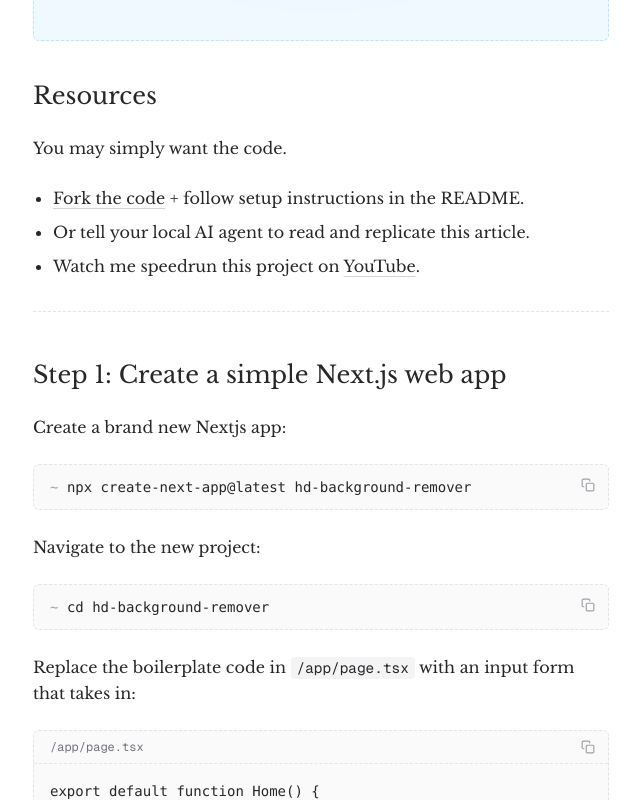
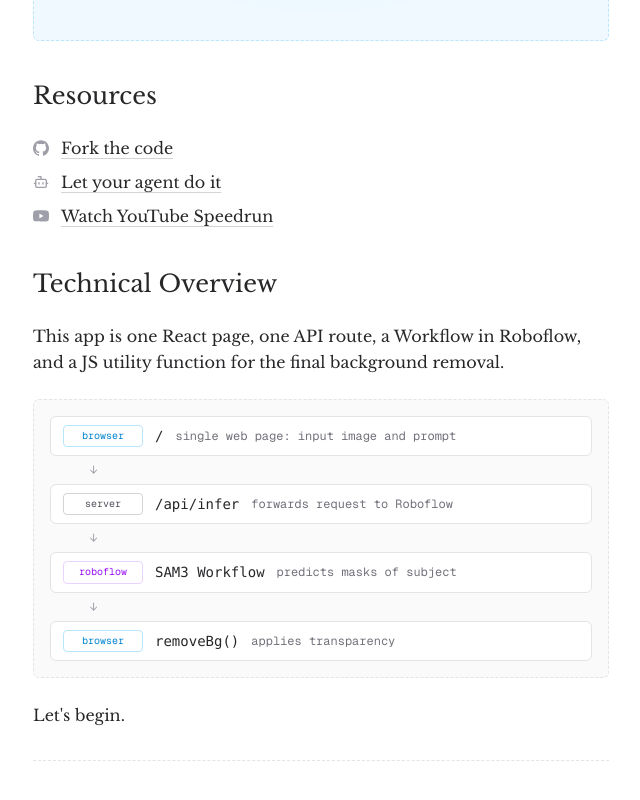
Before and after one commit to SwanHub/jacksonprince-dev, a Next.js app: page /writing/how-to-build-a-free-hd-image-background-remover-in-5-minutes in a window 1280 px wide. Shown: the part 1480-2280 px from the top of the page, without its empty margins (415-1055 px from the left). Built offline with nearby package versions, Linux system fonts and the light colour scheme.

Commit message:
various and sundry changes

```diff
--- a/app/HomeClient.tsx
+++ b/app/HomeClient.tsx
@@ -103,10 +103,10 @@ export default function HomeClient({ doodles }: { doodles: Doodle[] }) {
             </Link>
             {" , "}
             <Link
-              href="/tools"
+              href="/free-tools"
               className="text-zinc-800 hover:text-zinc-500 transition-colors underline underline-offset-4 decoration-zinc-300"
             >
-              tools
+              free tools
             </Link>
           </nav>
         }
--- /dev/null
+++ b/app/components/CopyPrompt.tsx
@@ -0,0 +1,34 @@
+"use client";
+
+import { useState } from "react";
+
+export default function CopyPrompt({
+  prompt,
+  children,
+}: {
+  prompt: string;
+  children: React.ReactNode;
+}) {
+  const [copied, setCopied] = useState(false);
+
+  async function copy() {
+    await navigator.clipboard.writeText(prompt);
+    setCopied(true);
+    setTimeout(() => setCopied(false), 2000);
+  }
+
+  return (
+    <>
+      <button
+        type="button"
+        onClick={copy}
+        className="cursor-pointer text-zinc-800 hover:text-zinc-500 transition-colors underline underline-offset-4 decoration-zinc-300"
+      >
+        {children}
+      </button>
+      <span aria-live="polite" className="text-xs text-emerald-600">
+        {copied && "Prompt copied. Give to your agent."}
+      </span>
+    </>
+  );
+}
--- /dev/null
+++ b/app/free-tools/page.tsx
@@ -0,0 +1,69 @@
+import type { Metadata } from "next";
+import Link from "next/link";
+import { WandSparkles } from "lucide-react";
+import PageHeader from "../components/PageHeader";
+import PageShell from "../components/PageShell";
+
+export const metadata: Metadata = {
+  title: "Free Tools by Jackson Prince",
+  description: "Free interactive tools by Jackson Prince.",
+};
+
+type Tool = {
+  title: string;
+  href: string;
+  articleTitle: string;
+  articleHref: string;
+};
+
+const tools: Tool[] = [
+  {
+    title: "HD image background remover",
+    href: "/free-tools/image-background-remover",
+    articleTitle:
+      "How to Build a Free HD Image Background Remover in 5 Minutes",
+    articleHref:
+      "/writing/how-to-build-a-free-hd-image-background-remover-in-5-minutes",
+  },
+];
+
+export default function ToolsPage() {
+  return (
+    <PageShell>
+      <PageHeader
+        breadcrumb="free-tools"
+        title="Free Tools"
+        subtitle="Tools pulled from articles."
+      />
+
+      <div className="w-full max-w-3xl flex flex-col gap-8 pt-4">
+        <ul className="flex flex-col gap-2">
+          {tools.map((tool) => (
+            <li key={tool.href} className="flex flex-col gap-1">
+              <Link
+                href={tool.href}
+                className="flex items-center gap-4 text-lg text-zinc-800 hover:text-zinc-500 transition-colors underline underline-offset-4 decoration-zinc-300"
+              >
+                <WandSparkles
+                  className="w-4 h-4 shrink-0 text-sky-600
+                  "
+                  strokeWidth={1}
+                />
+                {tool.title}
+              </Link>
+              <p className="text-xs text-zinc-400 pl-8 pt-2 italic">
+                From{" "}
+                <Link
+                  href={tool.articleHref}
+                  className="underline underline-offset-2 hover:text-zinc-600 transition-colors"
+                >
+                  {tool.articleTitle}
+                </Link>
+              </p>
+            </li>
+          ))}
+        </ul>
+      </div>
+    </PageShell>
+  );
+}
--- a/app/tools/page.tsx
+++ /dev/null
@@ -1,48 +0,0 @@
-import type { Metadata } from "next";
-import Link from "next/link";
-import PageHeader from "../components/PageHeader";
-import PageShell from "../components/PageShell";
-
-export const metadata: Metadata = {
-  title: "Tools by Jackson Prince",
-  description: "Interactive tools by Jackson Prince.",
-};
-
-type Tool = {
-  title: string;
-  href: string;
-};
-
-const tools: Tool[] = [
-  {
-    title: "HD image background remover",
-    href: "/tools/image-background-remover",
-  },
-];
-
-export default function ToolsPage() {
-  return (
-    <PageShell>
-      <PageHeader
-        breadcrumb="tools"
-        title="Tools"
-        subtitle="Interactive widgets from my longer articles, usable in isolation."
-      />
-
-      <div className="w-full max-w-3xl flex flex-col gap-8 pt-4">
-        <ul className="flex flex-col gap-2">
-          {tools.map((tool) => (
-            <li key={tool.href}>
-              <Link
-                href={tool.href}
-                className="text-lg text-zinc-800 hover:text-zinc-500 transition-colors underline underline-offset-4 decoration-zinc-300"
-              >
-                {tool.title}
-              </Link>
-            </li>
-          ))}
-        </ul>
-      </div>
-    </PageShell>
-  );
-}
--- /dev/null
+++ b/app/writing/how-to-build-a-free-hd-image-background-remover-in-5-minutes/ArchitectureDiagram.tsx
@@ -0,0 +1,66 @@
+type Zone = "browser" | "server" | "roboflow";
+
+type Step = {
+  zone: Zone;
+  name: string;
+  desc: string;
+  arrow?: string; // label on the arrow leading to the next step
+};
+
+const ZONE_CHIP: Record<Zone, string> = {
+  browser: "border-sky-200 text-sky-600",
+  server: "border-zinc-300 text-zinc-600",
+  roboflow: "border-purple-200 text-purple-600",
+};
+
+const STEPS: Step[] = [
+  {
+    zone: "browser",
+    name: "/",
+    desc: "single web page: input image and prompt",
+  },
+  {
+    zone: "server",
+    name: "/api/infer",
+    desc: "forwards request to Roboflow",
+  },
+  {
+    zone: "roboflow",
+    name: "SAM3 Workflow",
+    desc: "predicts masks of subject",
+  },
+  {
+    zone: "browser",
+    name: "removeBg()",
+    desc: "applies transparency",
+  },
+];
+
+export default function ArchitectureDiagram() {
+  return (
+    <ol className="w-full flex flex-col list-none rounded-md border border-dashed border-zinc-200 bg-zinc-50 p-4 font-mono">
+      {STEPS.map((step, i) => (
+        <li key={step.name} className="flex flex-col">
+          <div className="flex flex-wrap items-center gap-x-3 gap-y-1 rounded-md border border-zinc-200 bg-white px-3 py-2">
+            <span
+              className={`w-20 shrink-0 rounded border px-1.5 py-0.5 text-center text-[10px] ${ZONE_CHIP[step.zone]}`}
+            >
+              {step.zone}
+            </span>
+            <code className="text-sm text-zinc-800">{step.name}</code>
+            <span className="text-xs text-zinc-500">{step.desc}</span>
+          </div>
+          {i < STEPS.length - 1 && (
+            <div
+              aria-hidden
+              className="flex items-center gap-2 py-1.5 pl-10 text-xs text-zinc-400"
+            >
+              <span>↓</span>
+              {step.arrow && <span>{step.arrow}</span>}
+            </div>
+          )}
+        </li>
+      ))}
+    </ol>
+  );
+}
--- a/app/writing/how-to-build-a-free-hd-image-background-remover-in-5-minutes/page.tsx
+++ b/app/writing/how-to-build-a-free-hd-image-background-remover-in-5-minutes/page.tsx
@@ -17,7 +17,10 @@ import PageHeader from "../../components/PageHeader";
 import PageShell from "../../components/PageShell";
 import ShareLinks from "../../components/ShareLinks";
 import BgRemover from "../../components/BgRemover";
+import CopyPrompt from "../../components/CopyPrompt";
 import RleVisualizer from "./RleVisualizer";
+import ArchitectureDiagram from "./ArchitectureDiagram";
+import { Bot } from "lucide-react";
 
 export const metadata: Metadata = {
   title: "How to Build a Free HD Image Background Remover in 5 Minutes",
@@ -29,6 +32,7 @@ const toc = [
   { id: "intro", label: "Intro" },
   { id: "try-it", label: "Try the remover" },
   { id: "resources", label: "Resources" },
+  { id: "technical-overview", label: "Technical overview" },
   { id: "step-1", label: "1. Next.js app" },
   { id: "step-2", label: "2. SAM3 Workflow" },
   { id: "step-3", label: "3. Connect & test" },
@@ -59,7 +63,7 @@ export default function HowToBuildAFreeBackgroundRemover() {
         <Article id="intro">
           <P>
             In this brief guide, I’ll teach you how to create your own HD image
-            background remover that you can use 10 thousand times a month for
+            background remover that you can use ten thousand times a month for
             free. All you need is{" "}
             <A href="https://ai.meta.com/research/sam3/">SAM3</A>,{" "}
             <A href="https://roboflow.com/">Roboflow</A> and 5 minutes.
@@ -79,52 +83,56 @@ export default function HowToBuildAFreeBackgroundRemover() {
           <P>Crisp.</P>
           <Divider />
           <H2 id="try-it">Try it yourself</H2>
-          <P>Drop an image or select an example image to test it out.</P>
+          <P>Drop or select an example image to test it out.</P>
           <BgRemover />
-          {/* <P>
-            If you’re with me in that niche of all niches, looking for a{" "}
-            <strong>free, lossless image background remover</strong>, then
-            you’re in the right place. Welcome.
-          </P> */}
           <H2 id="resources">Resources</H2>
-          <P>You may simply want the code.</P>
-          <UL>
-            <li>
-              <A href="https://github.com/swanhub/bg-remover">Fork the code</A>{" "}
-              + follow setup instructions in the README.
+          <ul className="flex flex-col gap-2">
+            <li className="flex items-center gap-3">
+              <svg
+                aria-hidden
+                viewBox="0 0 24 24"
+                fill="currentColor"
+                className="h-4 w-4 shrink-0 text-zinc-400"
+              >
+                <path d="M12 .297c-6.63 0-12 5.373-12 12 0 5.303 3.438 9.8 8.205 11.385.6.113.82-.258.82-.577 0-.285-.01-1.04-.015-2.04-3.338.724-4.042-1.61-4.042-1.61C4.422 18.07 3.633 17.7 3.633 17.7c-1.087-.744.084-.729.084-.729 1.205.084 1.838 1.236 1.838 1.236 1.07 1.835 2.809 1.305 3.495.998.108-.776.417-1.305.76-1.605-2.665-.3-5.466-1.332-5.466-5.93 0-1.31.465-2.38 1.235-3.22-.135-.303-.54-1.523.105-3.176 0 0 1.005-.322 3.3 1.23.96-.267 1.98-.399 3-.405 1.02.006 2.04.138 3 .405 2.28-1.552 3.285-1.23 3.285-1.23.645 1.653.24 2.873.12 3.176.765.84 1.23 1.91 1.23 3.22 0 4.61-2.805 5.625-5.475 5.92.42.36.81 1.096.81 2.22 0 1.606-.015 2.896-.015 3.286 0 .315.21.69.825.57C20.565 22.092 24 17.592 24 12.297c0-6.627-5.373-12-12-12" />
+              </svg>
+              <A href="https://github.com/swanhub/bg-remover">Fork the code</A>
             </li>
-            <li>
-              Or tell your local AI agent to read and replicate this article.
+            <li className="flex items-center gap-3">
+              <Bot aria-hidden className="h-4 w-4 shrink-0 text-zinc-400" />
+              <CopyPrompt prompt="Read https://jacksonprince.dev/writing/how-to-build-a-free-hd-image-background-remover-in-5-minutes and replicate it.">
+                Let your agent do it
+              </CopyPrompt>
             </li>
-            <li>
-              Watch me speedrun this project on{" "}
-              <A href="https://youtube.com/">YouTube</A>.
+            <li className="flex items-center gap-3">
+              <svg
+                aria-hidden
+                viewBox="0 0 24 24"
+                fill="currentColor"
+                className="h-4 w-4 shrink-0 text-zinc-400"
+              >
+                <path d="M23.498 6.186a3.016 3.016 0 0 0-2.122-2.136C19.505 3.545 12 3.545 12 3.545s-7.505 0-9.377.505A3.017 3.017 0 0 0 .502 6.186C0 8.07 0 12 0 12s0 3.93.502 5.814a3.016 3.016 0 0 0 2.122 2.136c1.871.505 9.376.505 9.376.505s7.505 0 9.377-.505a3.015 3.015 0 0 0 2.122-2.136C24 15.93 24 12 24 12s0-3.93-.502-5.814zM9.545 15.568V8.432L15.818 12l-6.273 3.568z" />
+              </svg>
+              <A href="https://youtube.com/">Watch YouTube Speedrun</A>
             </li>
-          </UL>
+          </ul>
+          <H2 id="technical-overview">Technical Overview</H2>
+          <P>
+            This app is one React page, one API route, a Workflow in Roboflow,
+            and a JS utility function for the final background removal.
+          </P>
+          <ArchitectureDiagram />
+          <P>Let&apos;s begin.</P>
           <Divider />
 
-          {/* <P>
-            <strong>4 Simple Steps</strong>
-          </P>
-          <OL>
-            <li>Create a Next.js web app</li>
-            <li>Setup a SAM3 Workflow in Roboflow</li>
-            <li>Connect the app to the workflow and test</li>
-            <li>
-              Apply a <Code>removeBg</Code> JS utility
-            </li>
-          </OL> */}
-
-          {/* <Divider /> */}
-
           <H2 id="step-1">Step 1: Create a simple Next.js web app</H2>
-          <P>Create a brand new Nextjs app:</P>
+          <P>Create a brand new Nextjs app.</P>
           <Cmd>npx create-next-app@latest hd-background-remover</Cmd>
-          <P>Navigate to the new project:</P>
+          <P>Navigate to the new project.</P>
           <Cmd>cd hd-background-remover</Cmd>
           <P>
             Replace the boilerplate code in <Code>/app/page.tsx</Code> with an
-            input form that takes in:
+            input form that accepts an image and a text prompt.
           </P>
           <CodeBlock
             file="/app/page.tsx"
@@ -147,7 +155,7 @@ export default function HowToBuildAFreeBackgroundRemover() {
   );
 }`}
           />
-          <P>Spin up the website locally:</P>
+          <P>Spin up the website locally.</P>
           <Cmd>npm run dev</Cmd>
           <P>
             What that looks like at <Code>http://localhost:3000</Code>
@@ -158,9 +166,7 @@ export default function HowToBuildAFreeBackgroundRemover() {
             width={3374}
             height={2198}
           />
-          <P>
-            Truly beautiful. Your grandkids' grandkids will speak of this UI.
-          </P>
+          <P>Groundbreaking UI. 👌</P>
 
           <Divider />
 
@@ -170,8 +176,9 @@ export default function HowToBuildAFreeBackgroundRemover() {
           </P>
           <P>
             Of course, if you are positively allergic to signing up for free
-            things, then you can request access to the model weights through
-            HuggingFace and follow the setup instructions on the{" "}
+            things, then you can request access to the model weights through{" "}
+            <A href="https://huggingface.co/facebook/sam3">HuggingFace</A> and
+            follow the setup instructions on the{" "}
             <A href="https://github.com/facebookresearch/sam3">SAM3 repo</A>.
           </P>
           <P>
@@ -220,23 +227,19 @@ export default function HowToBuildAFreeBackgroundRemover() {
           />
           <P>
             That purple hue outlining the horse is a pixel-perfect mask created
-            by SAM3. It is predicting where the horse is in the image, then we
-            use a Mask Visualization workflow block to render the mask on top of
-            the original image.
-          </P>
-          <P>
-            Hit <Code>Publish</Code> and you’re done. 🎉 You now have a live API
-            endpoint that accepts an image and text, and returns the exact
-            coordinates of whatever you describe, wherever it appears.
+            by SAM3. Hit <Code>Publish</Code> and you’re done. 🎉 You now have a
+            live API endpoint that accepts an image and text, and returns the
+            exact coordinates of whatever you describe, wherever it appears.
           </P>
 
           <Divider />
 
           <H2 id="step-3">Step 3: Connect Workflow to Website</H2>
           <P>
-            To connect the workflow to your website, click the big purple Deploy
-            button and copy the JavaScript fetch code. It includes the url to
-            hit, as well as the POST body and your workspace API key:
+            To connect the workflow to your website, click the purple{" "}
+            <Code>Deploy</Code> button in the top righthand corner, then copy
+            the JavaScript Fetch code. It includes everything you need to run
+            inference from afar: url, POST body and workspace API key.
           </P>
           <Figure
             src="https://fkysszwiasduklapfzoe.supabase.co/storage/v1/object/public/jp-site-media/1783997680171-step_5_new.png"
@@ -246,10 +249,7 @@ export default function HowToBuildAFreeBackgroundRemover() {
           />
           <P>
             Create a new server-side route in your Nextjs app and paste in the
-            JS fetch info:
-          </P>
-          <P>
-            In <Code>app/api/infer/route.tsx</Code> write the server handler:
+            JavaScript Fetch block.
           </P>
           <CodeBlock
             file="app/api/infer/route.tsx"
@@ -264,7 +264,7 @@ export default function HowToBuildAFreeBackgroundRemover() {
       method: "POST",
       headers: { "Content-Type": "application/json" },
       body: JSON.stringify({
-        api_key: API**********,
+        api_key: "YOUR_API_KEY",
         inputs: {
           image: {
             type: "base64",
@@ -311,10 +311,7 @@ export default function HowToBuildAFreeBackgroundRemover() {
               <A href="#rle">[1]</A>
             </sup>
           </P>
-          <P>
-            Declare the shape of that incoming data in{" "}
-            <Code>app/lib/types.ts</Code>:
-          </P>
+          <P>Declare the shape of that incoming data.</P>
           <CodeBlock
             file="app/lib/types.ts"
             code={`export type Sam3Predictions = {
@@ -328,9 +325,8 @@ export type RLEMask = {
 };`}
           />
           <P>
-            Create a new utility file <Code>app/lib/removeBg.ts</Code> that
-            holds our <Code>removeBg()</Code> orchestrator, which consists of
-            three helper functions:
+            Create a new utility file <Code>app/lib/removeBg.ts</Code>, where
+            <Code>removeBg()</Code> consists of three helper functions:
           </P>
           <UL>
             <li>
@@ -346,9 +342,6 @@ export type RLEMask = {
               transparency.
             </li>
           </UL>
-          <P>
-            Write the orchestrator in <Code>app/lib/removeBg.ts</Code>:
-          </P>
           <CodeBlock
             file="app/lib/removeBg.ts"
             code={`export async function removeBg(
@@ -360,7 +353,7 @@ export type RLEMask = {
   return encodePNG(cutout);
 }`}
           />
-          <P>Let’s walk through each helper function, one by one.</P>
+          <P>Let’s walk through each helper.</P>
 
           <H3>
             Step 1: <Code>buildMask()</Code>
@@ -368,9 +361,6 @@ export type RLEMask = {
           <P>
             Create a base canvas element that is the size of the original image,
             then decode and draw each SAM3 mask onto it.
-          </P>
-          <P>
-            In <Code>app/lib/removeBg.ts</Code> write:
           </P>
           <CodeBlock
             file="app/lib/removeBg.ts"
@@ -395,9 +385,6 @@ export type RLEMask = {
             dedicated file. Create a new utility file{" "}
             <Code>app/lib/decodeRLEMask.ts</Code> and port in the RLE Mask
             decoder logic from pycocotools.
-          </P>
-          <P>
-            In <Code>app/lib/decodeRLEMask.ts</Code> write:
           </P>
           <CodeBlock
             file="app/lib/decodeRLEMask.ts"
@@ -458,9 +445,6 @@ export function decodeRLEMask({
             <Code>buildMask()</Code>, and lay it flat on top of our original
             image, then perform a destination-in cutout using Canvas API.
           </P>
-          <P>
-            In <Code>app/lib/removeBg.ts</Code> write:
-          </P>
           <CodeBlock
             file="app/lib/removeBg.ts"
             code={`async function applyMask(
@@ -493,9 +477,6 @@ export function decodeRLEMask({
           <P>
             Last and easiest step: make sure the image you just created is
             encoded as a PNG to retain alpha channels (transparency).
-          </P>
-          <P>
-            In <Code>app/lib/removeBg.ts</Code> write:
           </P>
           <CodeBlock
             file="app/lib/removeBg.ts"
@@ -593,12 +574,12 @@ export function decodeRLEMask({
             calculated as:
           </P>
           <P>
-            <em>50% of the color, plus 50% of whatever is below it</em>
+            <em>50% of the color + 50% of whatever is below it</em>
           </P>
           <P>
             Concretely, if the top RGB layer is <Code>[255,255,255,0.5]</Code>{" "}
             (white, 50% transparency) and the layer beneath is{" "}
-            <Code>[0,0,0,1]</Code> (black), then the resulting color is:
+            <Code>[0,0,0,1]</Code> (black), then the math is this:
           </P>
           <CodeBlock
             code={`R = (0.5 × 255) + (0.5 × 0) = 127.5
@@ -606,7 +587,7 @@ G = (0.5 × 255) + (0.5 × 0) = 127.5
 B = (0.5 × 255) + (0.5 × 0) = 127.5`}
           />
           <P>
-            That is, roughly: <Code>[128, 128, 128]</Code>, or “gray”.
+            Or roughly “gray” <Code>[128, 128, 128]</Code>.
           </P>
         </Article>
       </div>
--- a/package.json
+++ b/package.json
@@ -10,6 +10,7 @@
   },
   "dependencies": {
     "@supabase/supabase-js": "^2.108.2",
+    "lucide-react": "^1.24.0",
     "next": "16.1.3",
     "react": "19.2.3",
     "react-dom": "19.2.3",
```
Also changed, not shown: app/free-tools/image-background-remover/page.tsx (renamed from app/tools/image-background-remover/page.tsx, +4 -4 lines), next.config.ts (+10 -0 lines), 1 other file (tests, documents, lock files or other folders).
